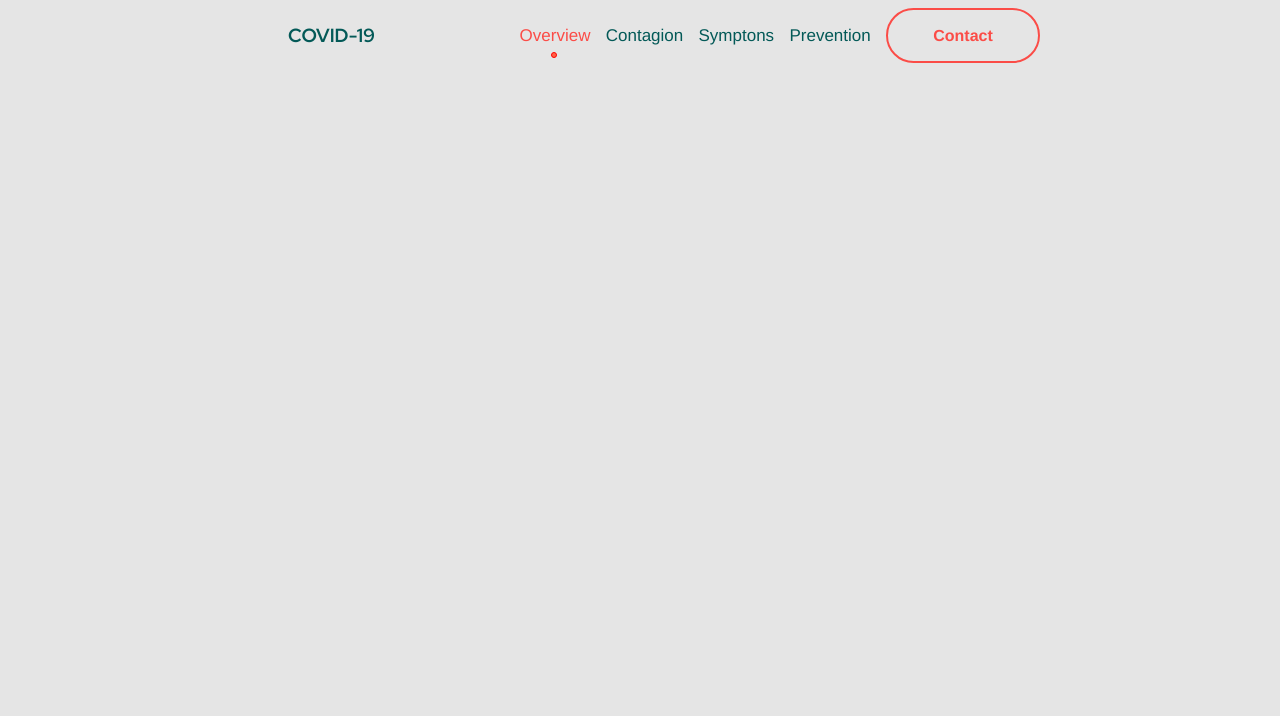
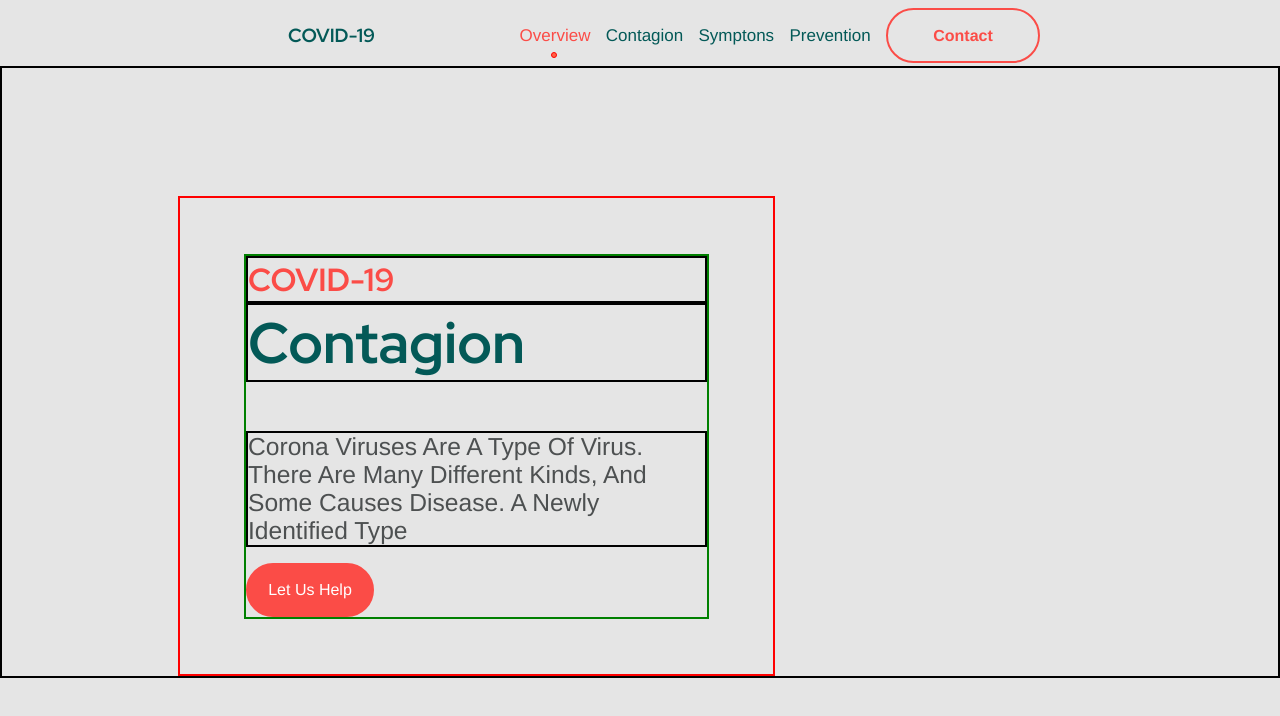
Before and after one commit to abhijeetjohnkujur/Covid-19-Dashboard, a Gatsby site: page / in a window 1280 px wide. Built offline with nearby package versions, Linux system fonts and the light colour scheme; Gatsby itself is replaced by a stand-in of ours.

Commit message:
Added half of landing page

```diff
--- a/src/components/NavBar.js
+++ b/src/components/NavBar.js
@@ -11,11 +11,8 @@ export default function NavBar() {
             </div>
 
             <div className={stylesNav.navigatorBox}>
-                <div style= {{
-
-
-                }}>
-                <Link to="/" className={stylesNav.navOverview}>Overview</Link>
+                <div>
+                <Link to="/childrenPages/" className={stylesNav.navOverview}>Overview</Link>
                 <div className={stylesNav.overDot}></div>
                 </div>
                 <Link to="/Contagion" className={stylesNav.navLinks}>Contagion</Link>
--- a/src/pages/index.js
+++ b/src/pages/index.js
@@ -1,12 +1,56 @@
+
 import React from 'react'
 import Layout from '../components/Layout'
-function index() {
+import '../styles/global.css'
+import { graphql, Link } from 'gatsby'
+import * as styles from '../styles/landing.module.css'
+
+export default function index({ data }) {
+  console.log(data)
+  const sitedata = data.allMarkdownRemark.nodes
+  console.log(sitedata[0].frontmatter.title)
   return (
     <Layout>
 
+    {/* This is the container which contains the landing page info and svg image in a flexbox format */}
+    <div className={styles.main}>
+
+    {/* Left Info */}
+      <div className={styles.leftInfo}>
+        <div className={styles.leftInfoData}>
+        <div className={styles.title}>{sitedata[0].frontmatter.title}</div>
+        <div className={styles.subtitle}>{sitedata[0].frontmatter.subtitle}</div>
+        <div className={styles.para}>{sitedata[0].frontmatter.paragraph}</div>
+        <div className={styles.help}><Link >Let Us Help</Link></div>
+        </div>
+      </div>
+
+    {/* Right Info */}
+
+      <div className={styles.pic}>
+
+      </div>
+
+    </div>
 
     </Layout>
   )
 }
 
-export default index
+
+// export page query
+export const query = graphql`
+query MyQuery {
+  allMarkdownRemark {
+    nodes {
+      frontmatter {
+        title
+        subtitle
+        paragraph
+      }
+      id
+    }
+  }
+}
+
+`
--- /dev/null
+++ b/src/sitebook/contagion.md
@@ -0,0 +1,5 @@
+---
+title: COVID-19
+subtitle: Contagion
+paragraph: Corona Viruses Are A Type Of Virus. There Are Many Different Kinds, And Some Causes Disease. A Newly Identified Type
+---
--- /dev/null
+++ b/src/sitebook/defination.md
@@ -0,0 +1,5 @@
+---
+title: What Is Covid-19
+subtitle: Coronavirus
+paragraph: Corona viruses are a type of virus. There are many different kinds, and some cause disease. A newly identified type has caused a recent outbreak of respiratory illness now called COVID-19.Lauren Sauer, M.S., the director of operations with the Johns Hopkins Office of Critical Event Preparedness and Response .
+---
--- /dev/null
+++ b/src/sitebook/precautions.md
@@ -0,0 +1,5 @@
+---
+title: COVID-19
+subtitle: What Should We Do
+paragraph: Corona Viruses Are A Type Of Virus. There Are Many Different Kinds, And Some Cause Disease. ANewly Identified Type Has Caused
+---
--- /dev/null
+++ b/src/sitebook/symptoms.md
@@ -0,0 +1,5 @@
+---
+title: COVID-19
+subtitle: Symptomps
+paragraph: TCorona Viruses Are A Type Of Virus. There Are Many Different Kinds, Ansd Some Casus Disease. A Newly Identified Type Has Caused A recent Outbreak Of Respiratory
+---
--- /dev/null
+++ b/src/styles/landing.module.css
@@ -0,0 +1,65 @@
+@import url('https://fonts.googleapis.com/css2?family=Montserrat:wght@300;400;500;700&family=Red+Hat+Display:wght@700&display=swap');
+.main
+{
+    border: 2px solid black;
+    display: flex;
+    margin-top: 0.2em;
+}
+
+.leftInfo
+{
+    border: 2px solid red;
+    max-width: 100vw;
+    height: 60vh;
+    display: grid;
+    place-items: center;
+    margin-left: 11em;
+    margin-top: 8em;
+
+}
+
+.leftInfoData
+{
+    border: 2px solid green;
+    margin: 0 4em 0 4em;
+}
+
+.title {
+    font-family: 'Red Hat Display';
+    color: #FB4C47;
+    font-size: 32px;
+    border: 2px solid black;
+}
+
+.subtitle {
+    font-family: 'Red Hat Display';
+    color:hsla(179, 93%, 18%, 1);
+    font-size: 57px;
+    border: 2px solid black;
+    max-width: 38vw;
+}
+
+.para
+{
+    font-family: Helvetica;
+    color:hsla(194, 3%, 31%, 1);
+    font-size: 24.6px;
+    margin-top: 2em;
+    font-weight: 500;
+    max-width: 36vw;
+    border: 2px solid black;
+}
+
+.help
+{
+    color: white;
+    padding: 1em;
+    border: 2px solid #FB4C47;
+    background-color: #FB4C47;
+    font-family: Helvetica;
+    display: grid;
+    place-items: center;
+    border-radius: 65px;
+    max-width: 10vw;
+    margin-top: 1em;
+}
```
